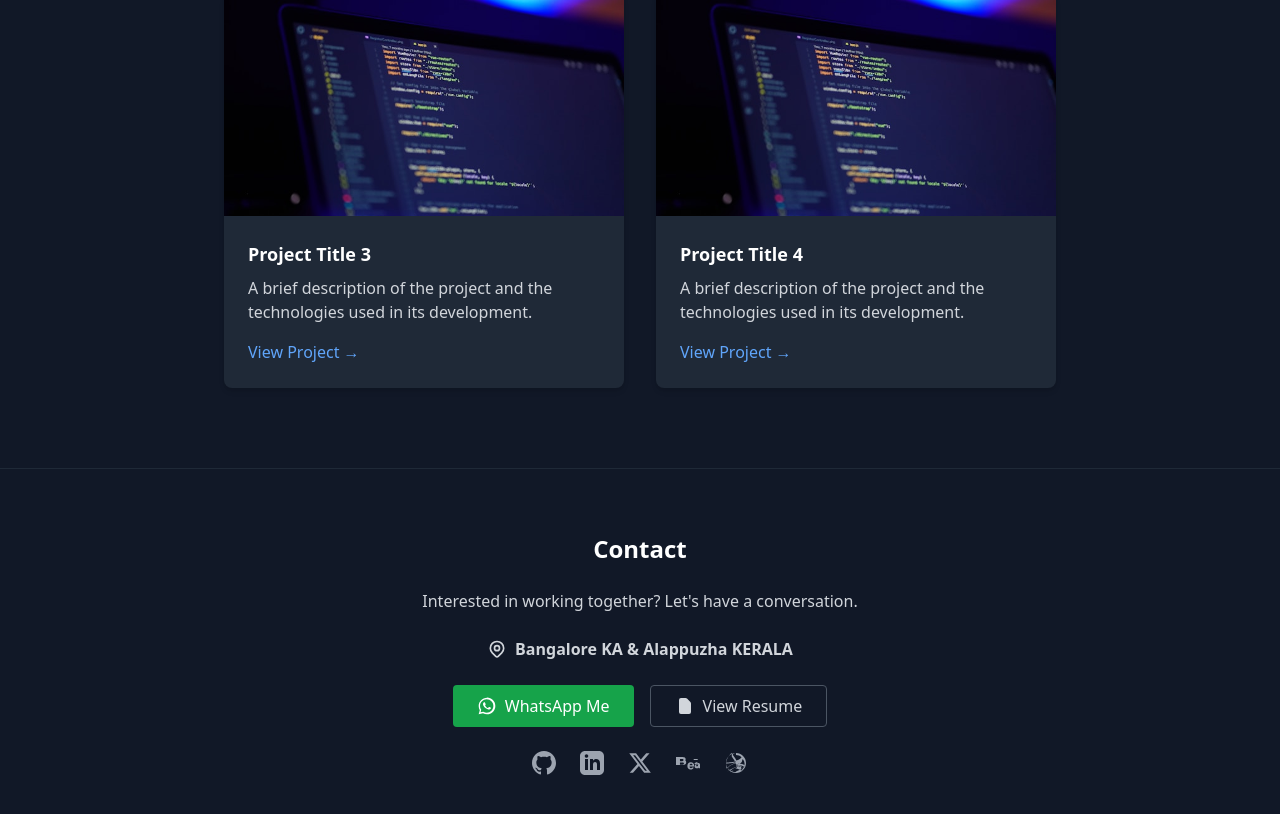
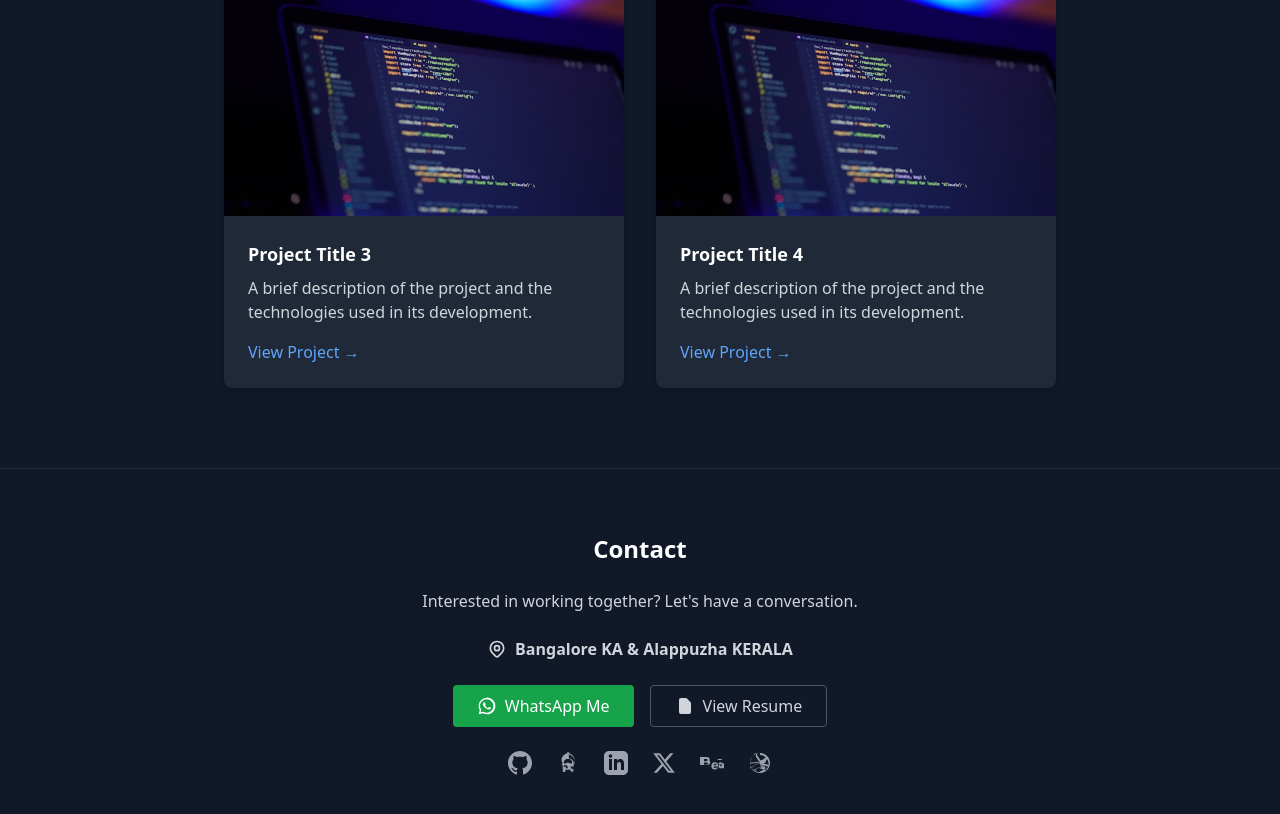
Before and after one commit to devZeus721/myPortfolio, a Next.js app: page / in a window 1280 px wide. Shown: the part 1666-2480 px from the top of the page. Built offline with nearby package versions, Linux system fonts and the light colour scheme.

Commit message:
redone addedcodecheficon

```diff
--- a/app/components/ContactSection.tsx
+++ b/app/components/ContactSection.tsx
@@ -81,6 +81,18 @@ export default function ContactSection() {
     </svg>
   </a>
   <a
+  href="https://www.codechef.com/users/hexval_zjmk749"
+  target="_blank"
+  rel="noopener noreferrer"
+  className="text-gray-400 hover:text-white transition-colors"
+  aria-label="CodeChef Profile"
+>
+  <svg className="w-6 h-6" fill="currentColor" viewBox="0 0 24 24">
+    <path d="M13.753 2.47a1.6 1.6 0 00-3.15 0c-2.972 1.008-5.1 3.306-5.1 6.177 0 1.385.545 2.543 1.257 3.43l-.81.81c-.263.263-.263.689 0 .953l.73.73v5.423c0 .487.396.883.883.883h1.012a.883.883 0 00.883-.883V18.7h5.116v1.073c0 .487.396.883.883.883h1.013a.883.883 0 00.883-.883V14.57l.73-.73a.672.672 0 000-.953l-.811-.81c.713-.887 1.257-2.045 1.257-3.43 0-2.871-2.128-5.169-5.1-6.177zM12 3.152a.373.373 0 01.363.289 8.303 8.303 0 011.418.384 7.04 7.04 0 012.465 1.625c1.518 1.409 2.316 3.164 2.316 5.197 0 1.053-.37 2.01-.978 2.736l-.05.06c-.045.05-.123.05-.168 0a.118.118 0 01-.025-.12c.597-1.443.368-2.932-1.058-4.35-.921-.916-2.105-1.39-3.287-1.378a.126.126 0 01-.125-.125V3.44A.375.375 0 0112 3.152zm0 2.048l.001 2.476c1.188.004 2.287.41 3.115 1.236 1.197 1.192 1.232 2.579.704 3.654a.124.124 0 01-.125.06c-1.079-.16-2.124-.526-3.684-1.167a46.486 46.486 0 00-3.684 1.167.123.123 0 01-.125-.06c-.528-1.075-.493-2.462.704-3.654.83-.827 1.927-1.232 3.114-1.236zm-2.368 8.74c.022.02.053.02.075 0 .968-.877 2.278-.877 3.246 0a.053.053 0 00.075 0 .053.053 0 000-.075c-.946-.854-2.45-.854-3.397 0a.052.052 0 000 .075zm1.184 1.128c.432.049.953.493.953 1.091v1.204h-1.906v-1.204c0-.598.52-1.042.953-1.091zm-3.116 2.37v-2.67l.796-.796c.069-.07.164-.07.232 0a.677.677 0 00.953 0l.796-.796v2.67H7.7zm8.3 0h-1.254v-2.67l.796.796a.677.677 0 00.953 0c.069-.07.164-.07.232 0l.796.796v2.67z" />
+  </svg>
+</a>
+
+  <a
     href="https://www.linkedin.com/in/izeusmatthewk749?lipi=urn%3Ali%3Apage%3Ad_flagship3_profile_view_base_contact_details%3BVuhoWKtbToyZI5LxPhrLeg%3D%3D"
     target="_blank"
     rel="noopener noreferrer"
```
